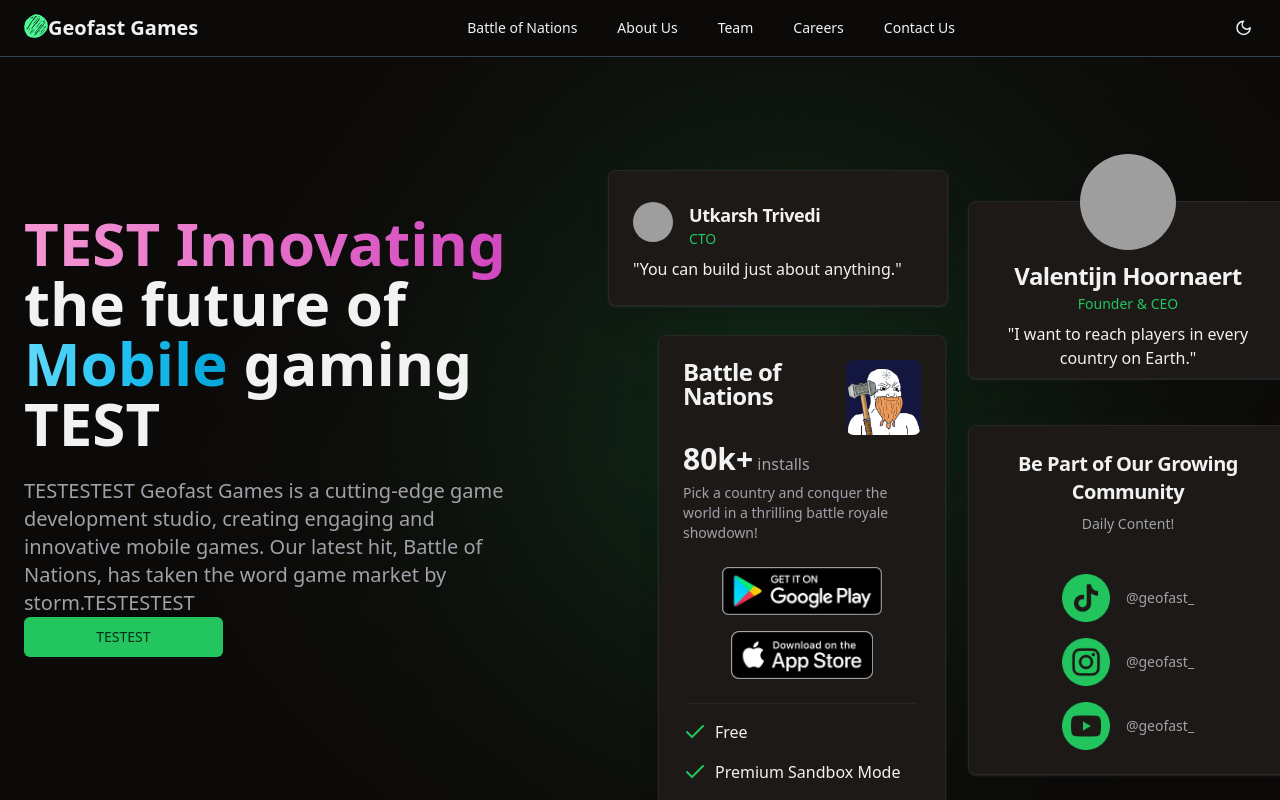
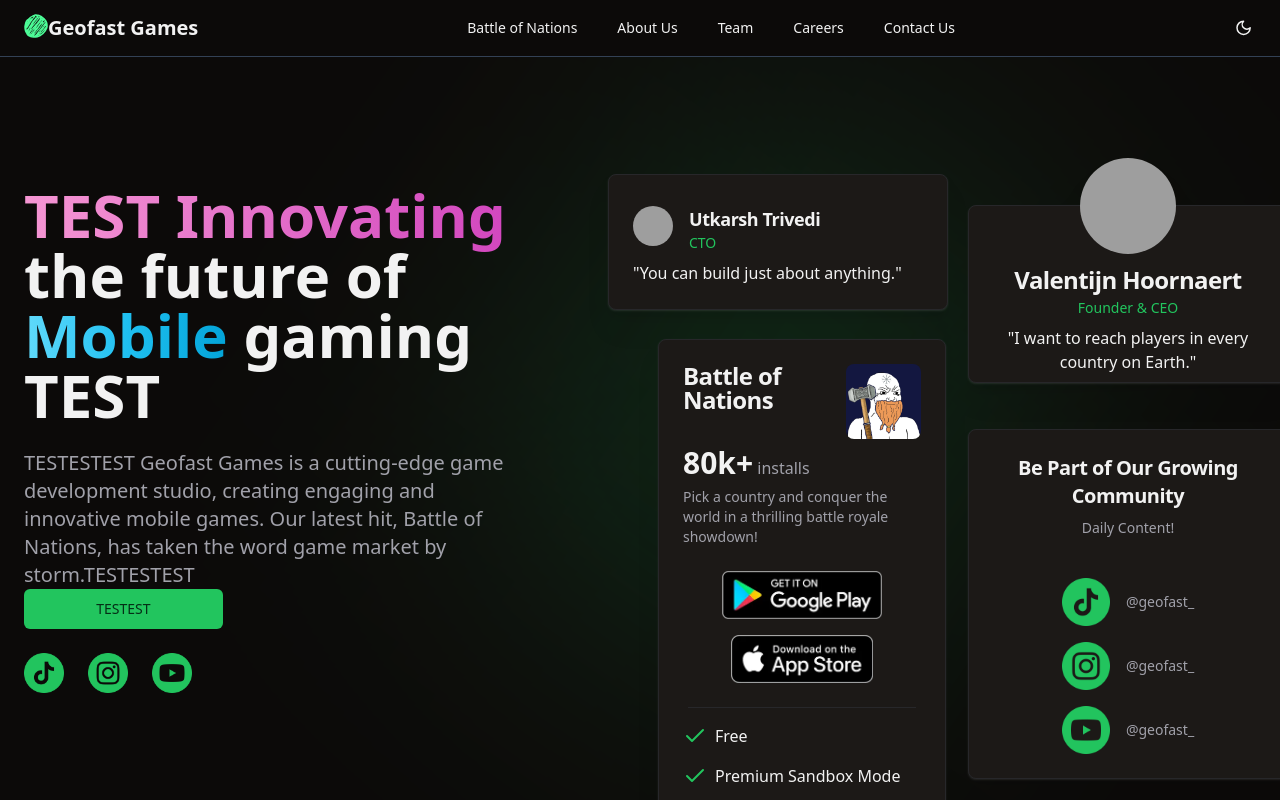
Before and after one commit to utkarshtrivedimdz/geofast-landing-page, a React (Vite) app: page / in a window 1280 px wide. Shown: the top 800 px of the page. Built offline with nearby package versions, Linux system fonts and the light colour scheme; grey boxes are pictures that could not be loaded.

Commit message:
Update Hero.tsx

```diff
--- a/src/components/Hero.tsx
+++ b/src/components/Hero.tsx
@@ -1,5 +1,8 @@
 import { Button } from "./ui/button";
 import { HeroCards } from "./HeroCards";
+import tiktokIcon from "../assets/tiktok_green.webp";
+import instagramIcon from "../assets/instagram_green.webp";
+import youtubeIcon from "../assets/youtube_green.webp";
 
 export const Hero = () => {
   return (
@@ -26,14 +29,52 @@ export const Hero = () => {
           engaging and innovative mobile games. Our latest hit, Battle of
           Nations, has taken the word game market by storm.TESTESTEST
         </p>
+
         <a href="#newsletter">
           <div className="space-y-4 md:space-y-0 md:space-x-4">
             <Button className="w-full md:w-1/3">TESTEST</Button>
           </div>
         </a>
+
+        {/* Social Media Icons */}
+        <div className="flex justify-center lg:justify-start gap-6 mt-6">
+          <a
+            href="https://www.tiktok.com/@geofast_"
+            target="_blank"
+            rel="noreferrer"
+          >
+            <img
+              src={tiktokIcon}
+              alt="TikTok"
+              className="h-10 w-10 object-contain"
+            />
+          </a>
+          <a
+            href="https://www.instagram.com/geofast_/"
+            target="_blank"
+            rel="noreferrer"
+          >
+            <img
+              src={instagramIcon}
+              alt="Instagram"
+              className="h-10 w-10 object-contain"
+            />
+          </a>
+          <a
+            href="https://www.youtube.com/@geofast_"
+            target="_blank"
+            rel="noreferrer"
+          >
+            <img
+              src={youtubeIcon}
+              alt="YouTube"
+              className="h-10 w-10 object-contain"
+            />
+          </a>
+        </div>
       </div>
 
-      {/* Hero cards sections */}
+      {/* Hero cards section */}
       <div className="z-10">
         <HeroCards />
       </div>
```
